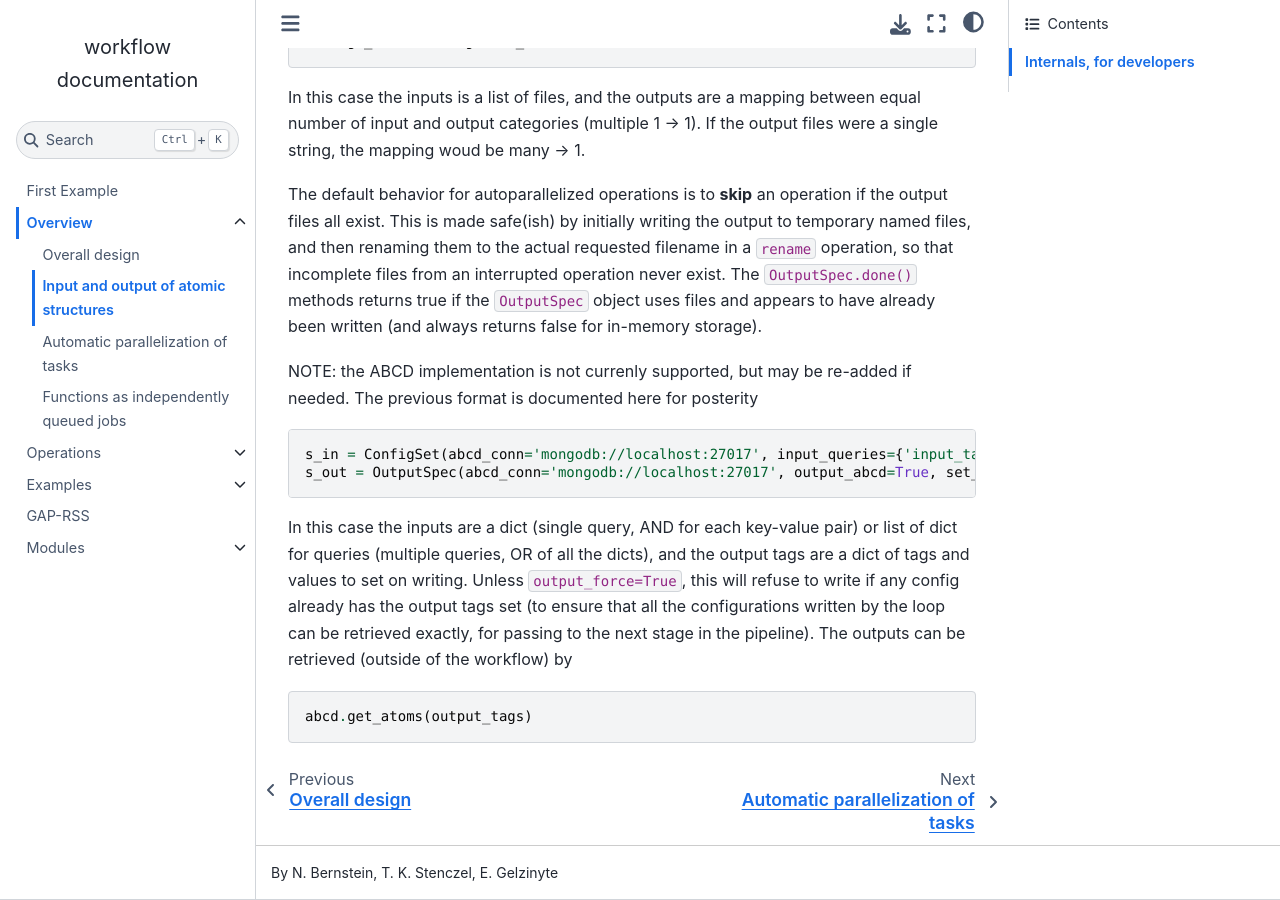
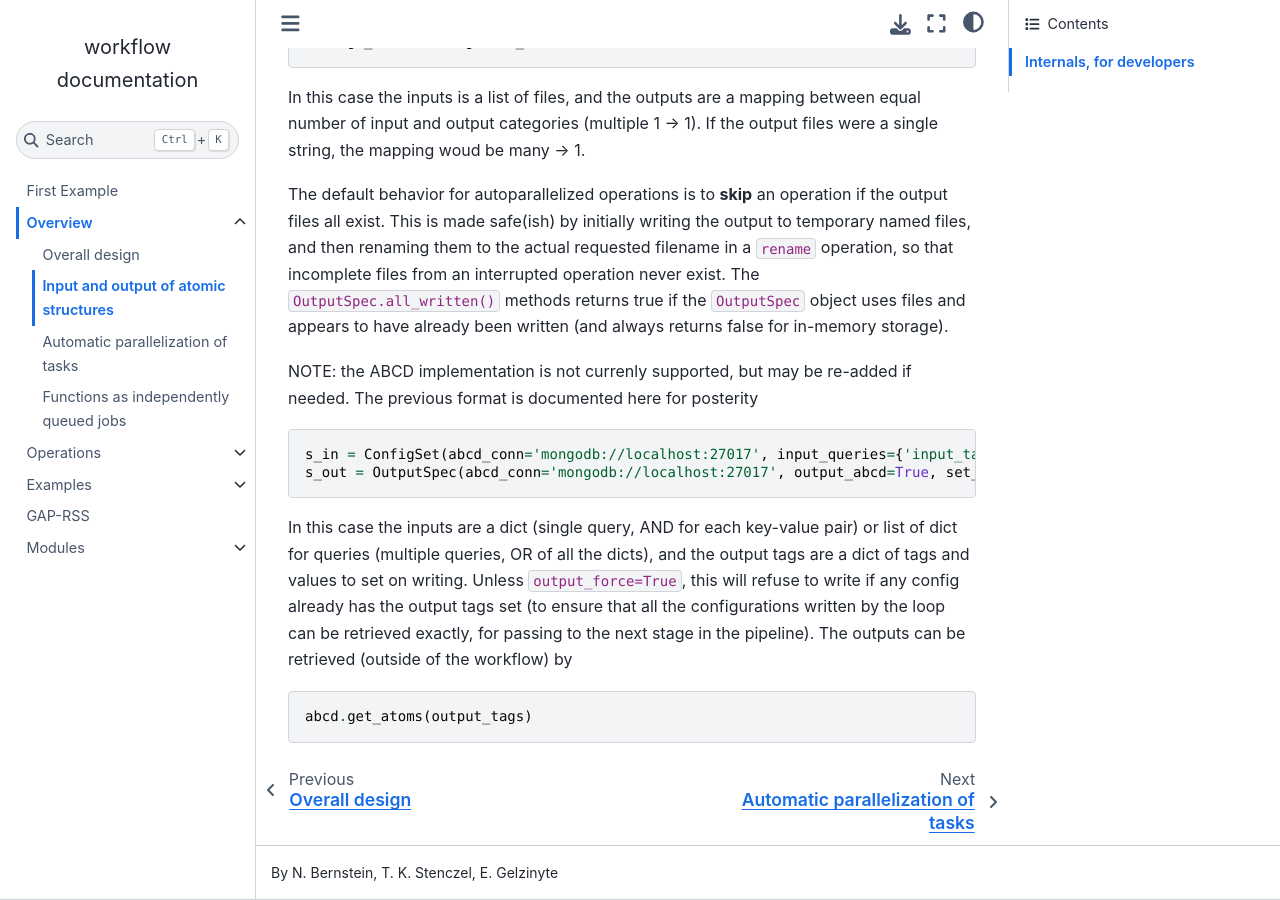
Before and after one commit to libAtoms/workflow, a Sphinx documentation site: the page built from docs/source/overview.configset.rst, in a window 1280 px wide and 900 px high, scrolled down 904 px. Built offline with Sphinx 7.4.7 and the Sphinx Book theme 1.1.4, drawn with Linux system fonts in a browser that asks for light colours; pages that are not in the unit, such as notebooks, are missing from menus.

Commit message:
Update docs for done -> all_written

```diff
--- a/docs/source/overview.configset.rst
+++ b/docs/source/overview.configset.rst
@@ -45,7 +45,7 @@ The default behavior for autoparallelized operations is to **skip** an operation
 exist.  This is made safe(ish) by initially writing the
 output to temporary named files, and then renaming them to the actual
 requested filename in a ``rename`` operation, so that incomplete files
-from an interrupted operation never exist. The ``OutputSpec.done()``
+from an interrupted operation never exist. The ``OutputSpec.all_written()``
 methods returns true if the ``OutputSpec`` object uses files and appears to
 have already been written (and always returns false for in-memory
 storage).
```
